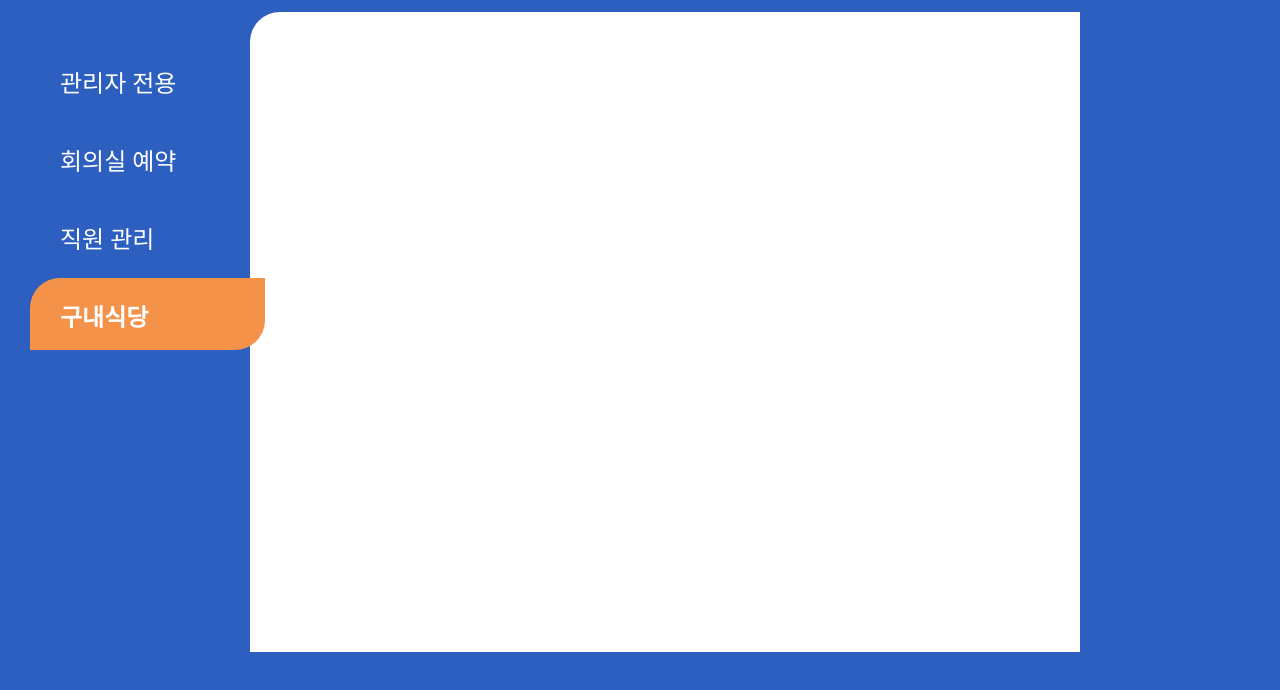
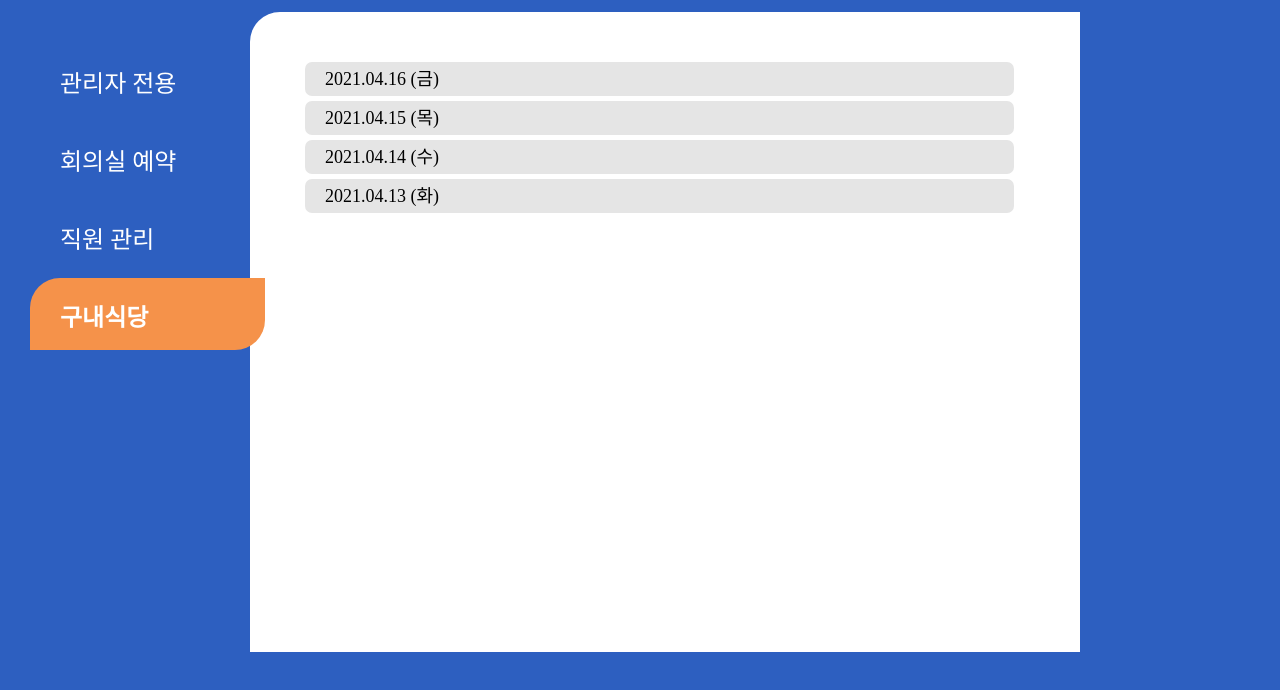
Before and after one commit to Tenboard/DU, a plain HTML site: page restaurant.html in a window 1280 px wide. Shown: the part 68-758 px from the top of the page. Drawn offline with Linux system fonts and the light colour scheme; a web font is replaced by a local one.

```diff
--- a/public/css/rastaurant.css
+++ b/public/css/rastaurant.css
@@ -0,0 +1,27 @@
+div.contents > div.date{
+    width: 709px;
+    height: 34px;
+    margin: 0px 55px 5px;
+
+    font-family: 'S-Core Dream';
+    font-style: normal;
+    font-weight: 200;
+    font-size: 18px;
+    line-height: 21px;
+
+    background: #E5E5E5;
+    border-radius: 7px;
+}
+
+div.contents > div.date > div.when{
+    margin-left: 20px;
+    line-height: 34px;
+}
+
+div.contents > div.first{
+    margin-top: 50px;
+}
+
+div.contents > div.mennu-bar{
+    float: left;
+}
--- a/restaurant.html
+++ b/restaurant.html
@@ -6,6 +6,7 @@
   <meta name="viewport" content="width=device-width, initial-scale=1.0">
   <title>201930414 심영표</title>
   <link href="/public/css/style.css" rel="stylesheet" />
+  <link rel="stylesheet" href="public/css/rastaurant.css" />
 </head>
 <body>
   <header>
@@ -40,7 +41,31 @@
         </a>
       </div>
     </div>
-    <div class="contents"></div>
+    <div class="contents">
+      <div class="first date">
+        <div class="when">2021.04.16 (금)</div>
+        <!-- <div class="menu-bar"></div>
+          <div class="when">조식</div>
+          <img src="public/image/breakfast.png" alt="조식 사진">
+          <div>
+            설렁탕<br/>
+            두부 양념조림<br/>
+            봄돔무침<br/>
+            깍두기<br/>
+            잡곡밥/쌀밥<br/>
+          </div>
+          <div class="where">원산지 확인하기</div> -->
+      </div>
+      <div class="date">
+        <div class="when">2021.04.15 (목)</div>
+      </div>
+      <div class="date">
+        <div class="when">2021.04.14 (수)</div>
+      </div>
+      <div class="date">
+        <div class="when">2021.04.13 (화)</div>
+      </div>
+    </div>
   </section>
 </body>
 </html>
```
Also changed, not shown: public/image/breakfast.png (added), public/image/dinner.png (added), public/image/lunch.png (added).
